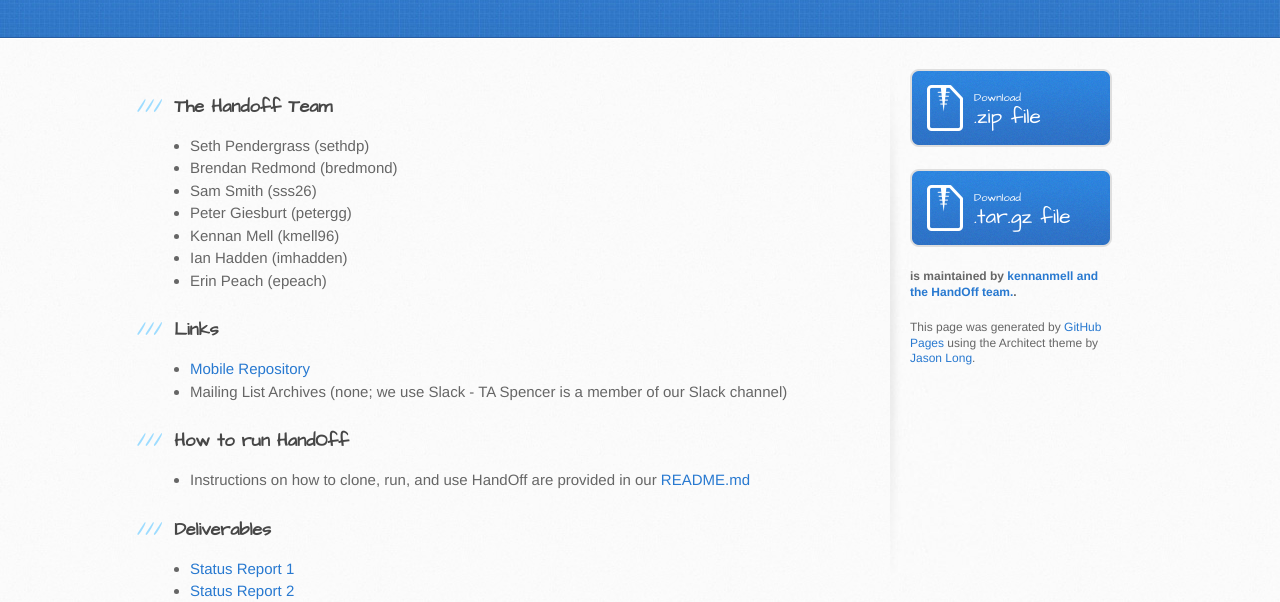
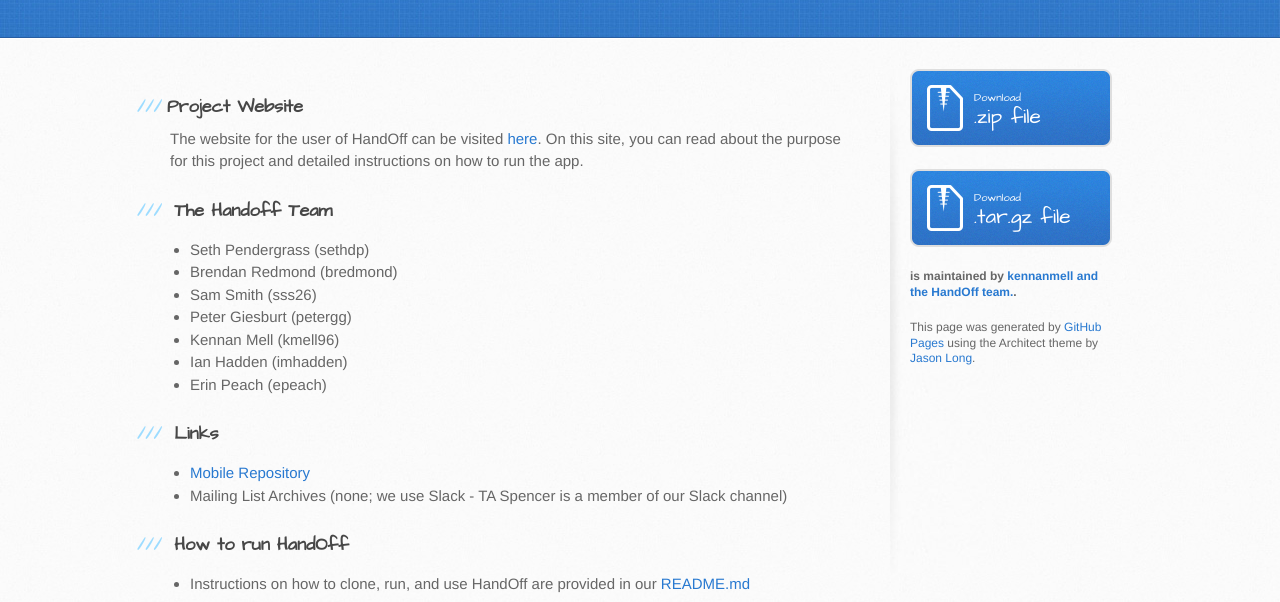
Before and after one commit to kennanmell/Handoff, a plain HTML site: page index.html in a window 1280 px wide. Shown: the part 197-799 px from the top of the page. Drawn offline with Linux system fonts and the light colour scheme.

Commit message:
Update team website with link to project website

```diff
--- a/index.html
+++ b/index.html
@@ -28,6 +28,11 @@
     <div id="content-wrapper">
       <div class="inner clearfix">
         <section id="main-content">
+
+<h3>Project Website</h3>
+<p>The website for the user of HandOff can be visited <a href="https://sites.google.com/a/uw.edu/handoff/">here</a>. On this site, you
+can read about the purpose for this project and detailed instructions on how to run the app.</p>
+
           <h3>
 <a id="the-handoff-team" class="anchor" href="#the-handoff-team" aria-hidden="true"><span aria-hidden="true" class="octicon octicon-link"></span></a>The Handoff Team</h3>
 
```
